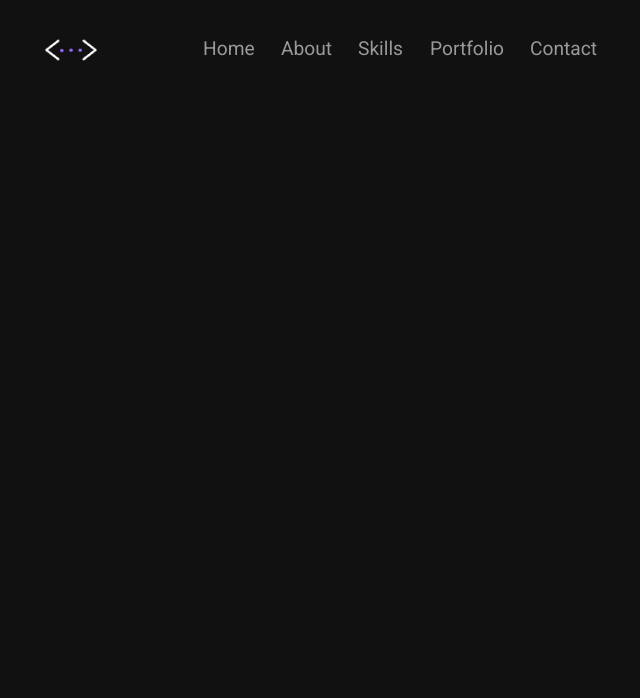
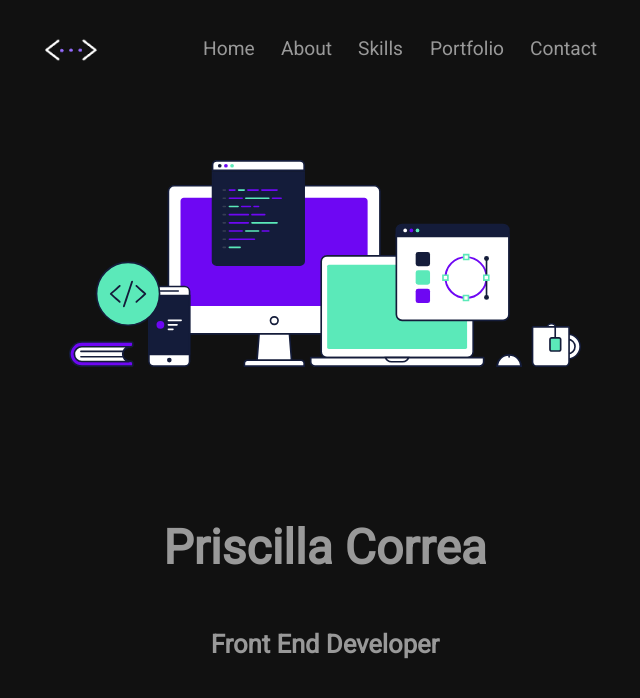
Before and after one commit to prissycorrea/cv-priscilla-correa, a React (Create React App) app: page / in a window 1280 px wide. Shown: the top 698 px of the page, without its empty margins (315-955 px from the left). Built offline with nearby package versions, Linux system fonts and the light colour scheme.

Commit message:
'homepage structure created'

```diff
--- a/src/App.jsx
+++ b/src/App.jsx
@@ -1,11 +1,12 @@
 import React from "react";
 import Navbar from "./components/Navbar/Navbar.jsx"
-
+import Home from "./components/Home/Home.jsx";
 
 const App = () => {
   return (
     <div>
       <Navbar />
+      <Home />
     </div>
   );
 }
--- /dev/null
+++ b/src/components/Home/Home.jsx
@@ -0,0 +1,43 @@
+import React from "react";
+import styled from "@emotion/styled";
+import devices from "../../images/devices.svg"
+
+const HomeContainer = styled.div`
+    display: flex;
+    flex-direction: column;
+    align-items: center;
+    height: 80vh;
+    justify-content: space-around;
+`
+
+const HomeImage = styled.img`
+    height: auto;
+    width: 40vw;
+`
+
+const HomeTitle = styled.h1`
+    font-size: 3em;
+`
+
+const HomeSubtitle = styled.h2`
+    font-size: 1.6em;
+`
+
+const TitleContainer = styled.div`
+    display: flex;
+    flex-direction: column;
+    align-items: center;
+    justify-content: center;
+`
+
+export default function Home() {
+    return(
+        <HomeContainer>
+            <HomeImage src={devices} alt="Foto de perfil" />
+            <TitleContainer>
+                <HomeTitle>Priscilla Correa</HomeTitle>
+                <HomeSubtitle>Front End Developer</HomeSubtitle>
+            </TitleContainer>
+        </HomeContainer>
+    )
+}
--- a/src/components/MenuLink/MenuLink.jsx
+++ b/src/components/MenuLink/MenuLink.jsx
@@ -2,6 +2,7 @@ import styled from '@emotion/styled';
 
 const MenuLinkStyles = styled.a`
     font-size: 1.2em;
+    font-weight: 400;
 `
 
 export default function MenuLink({ children, href }) {
--- a/src/index.css
+++ b/src/index.css
@@ -16,7 +16,7 @@
 }
 
 html {
-  overflow-y: scroll; /* Garante que a barra de rolagem esteja sempre presente */
+  overflow-y: scroll;
 }
 
 body {
```
Also changed, not shown: src/images/devices.svg (added).
